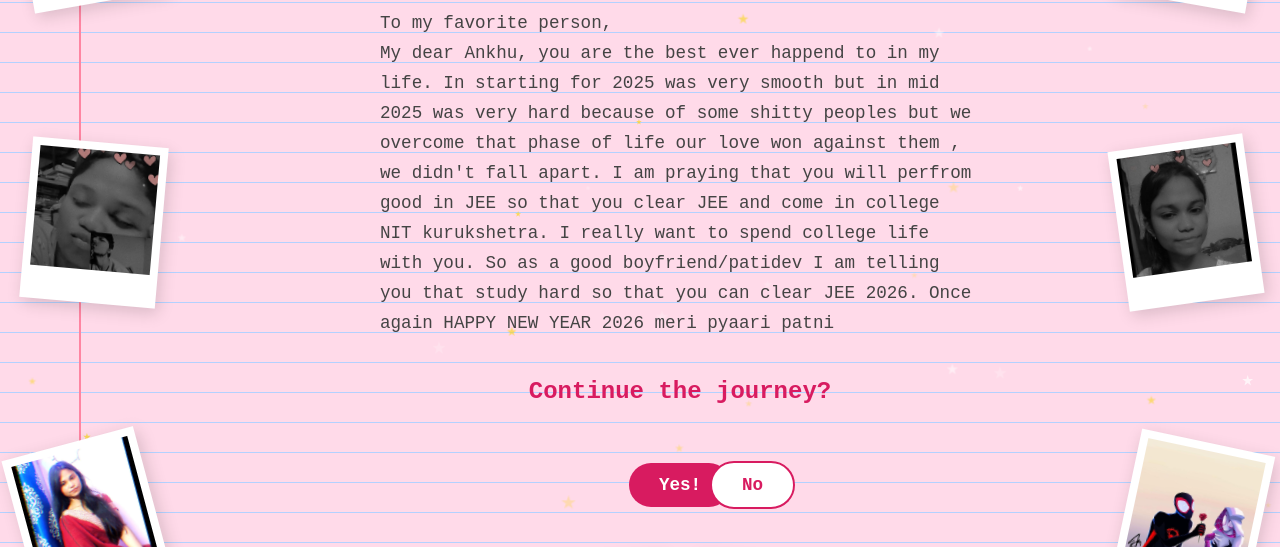
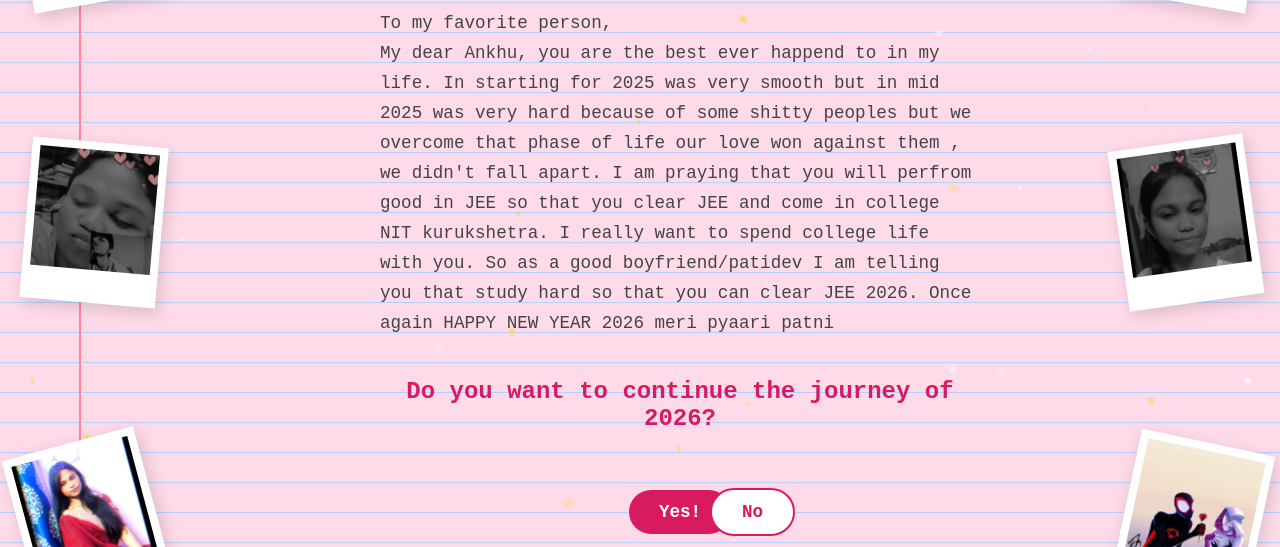
Before and after one commit to AsmitRao/newyear, a plain HTML site: page index.html in a window 1280 px wide. Shown: the part 178-725 px from the top of the page. Drawn offline with Linux system fonts and the light colour scheme.

Commit message:
Update index.html

```diff
--- a/index.html
+++ b/index.html
@@ -152,7 +152,7 @@
 
         </div>
 
-        <div class="question">Continue the journey?</div>
+        <div class="question">Do you want to continue the journey of 2026?</div>
 
         <div class="btn-wrapper">
             <button id="yesBtn" onclick="celebrate()">Yes!</button>
```
